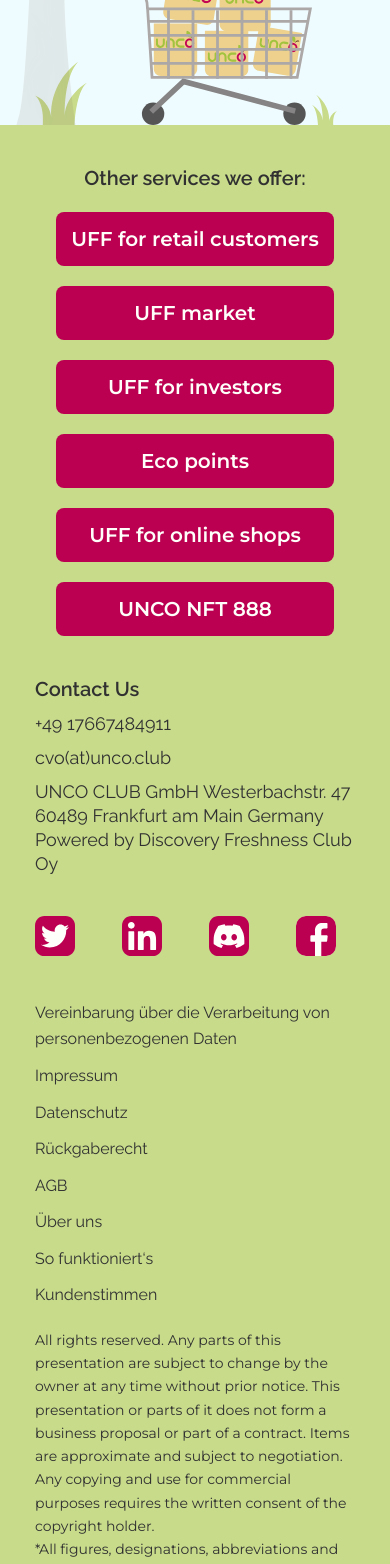
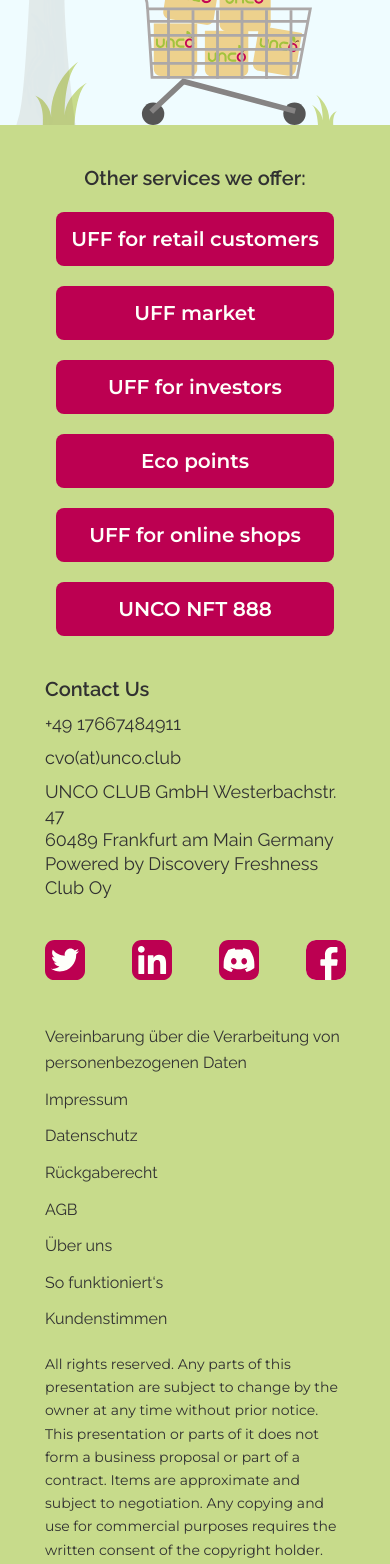
Before and after one commit to darina9/UNCO_tree, a Vue app: page / in a window 390 px wide. Shown: the part 6980-8544 px from the top of the page. Built offline with nearby package versions, Linux system fonts and the light colour scheme.

Commit message:
Update FooterComponent.vue

```diff
--- a/src/components/FooterComponent.vue
+++ b/src/components/FooterComponent.vue
@@ -243,7 +243,7 @@
 
   <style scoped>
 .footer {
-  margin-top: 235px;
+  margin-top: 200px;
   width: 100%;
   background: #c7db8b;
   position: relative;
@@ -260,8 +260,8 @@
   width: 100%;
   align-items: flex-end;
 
-  padding-left: calc(50% - 720px);
-  padding-right: calc(50% - 720px);
+  padding-left: calc(50% - 940px);
+  padding-right: calc(50% - 940px);
   transform: translateY(-100%);
 }
 .footer__image_grass_1 {
@@ -298,7 +298,7 @@
   font-weight: 400;
   line-height: 166%;
 }
-.footer__center{
+.footer__center {
   display: flex;
   justify-content: center; /* Центрируем содержимое по горизонтали */
   align-items: center;
@@ -324,9 +324,7 @@
   width: 100%;
 }
 
-.footer__right {
 
-}
 .footer__links {
   display: flex;
   gap: 50px;
@@ -435,7 +433,7 @@
     margin-right: 100px;
     margin-left: 20px;
   }
-  .footer__center{
+  .footer__center {
     margin-right: 80px;
   }
 
@@ -468,10 +466,7 @@
 
 @media only screen and (max-width: 767px) {
   .footer {
-
     margin-top: 270px;
-
-
   }
   .center-footer {
     padding-left: calc(50% - 160px);
@@ -479,13 +474,11 @@
   }
 
   .footer__images {
-
-
     width: 320px;
     transform: translateY(-100%);
   }
   .footer__image_grass_1 {
-    margin-left: 0
+    margin-left: 0;
   }
 
   .footer__image_cart {
@@ -505,7 +498,7 @@
   .footer__main {
     display: flex;
     flex-direction: column;
-    padding-top: 20px;
+    padding: 20px 10px 0;
   }
   .footer__center {
     order: 1;
@@ -540,10 +533,9 @@
     gap: 47px;
   }
   .footer__info_text {
-
+    padding: 0 10px;
     font-size: 14px;
     margin: 0;
-
   }
 }
 </style>
```
Lines whose indentation alone changed are shown as unchanged.
